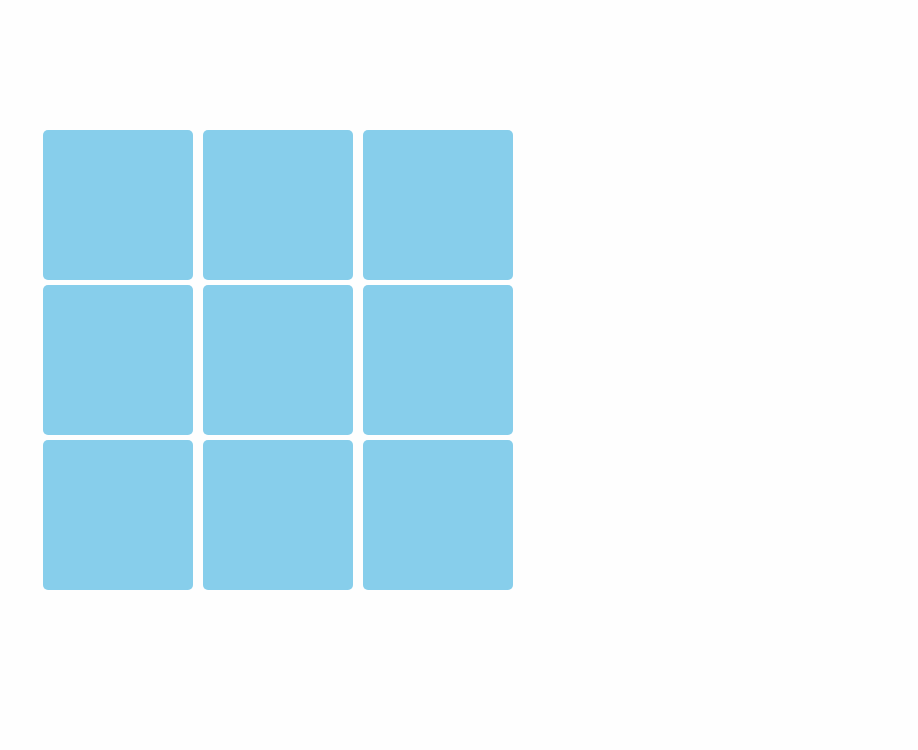
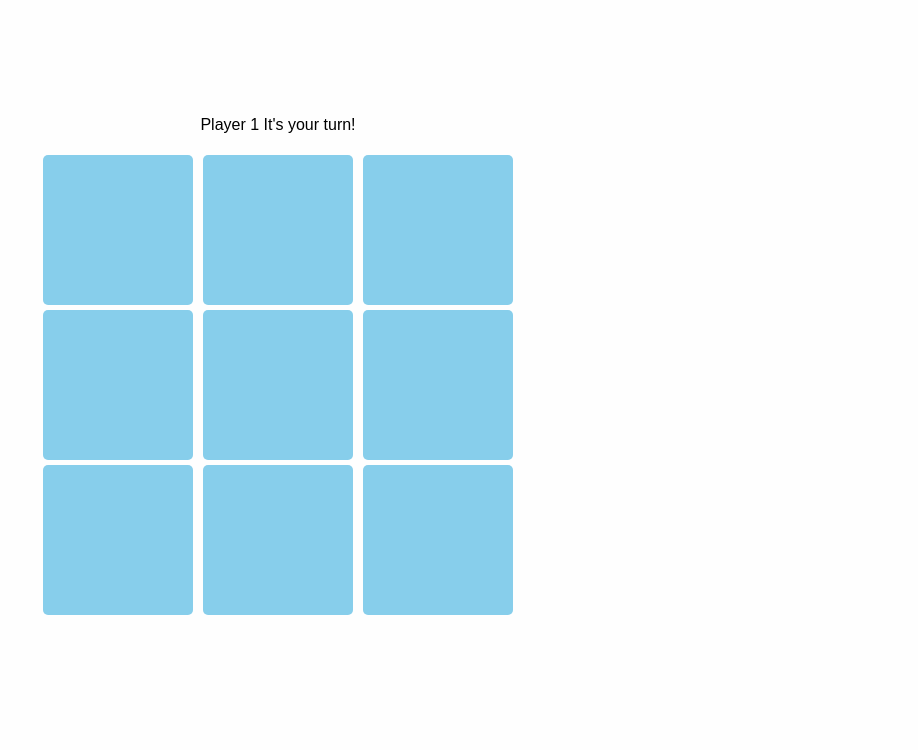
Before and after one commit to DraeRamsey/tic-tac-toe, a plain HTML site: page index.html in a window 1280 px wide. Shown: the top 750 px of the page, without its empty margins (362-1280 px from the left). Drawn offline with Linux system fonts and the light colour scheme.

Commit message:
outfit game with basic innerHTML text

```diff
--- a/css/style.css
+++ b/css/style.css
@@ -59,6 +59,13 @@ section{
   display: flex;
   align-items: center;
   justify-content: center;
+  flex-direction: column;
+}
+
+#game-board{
+  display: flex;
+  align-items: center;
+  justify-content: center;
 }
 
 .game-board-row div {
--- a/index.html
+++ b/index.html
@@ -18,6 +18,11 @@
 
         <div id="game-container">
 
+          <p id="game-text">
+
+          </p>
+
+          <div id="game-board">
              <div class="game-board-row">
                <div data-index-number="0"></div>
                <div data-index-number="1"></div>
@@ -33,7 +38,7 @@
               <div data-index-number="7"></div>
               <div data-index-number="8"></div>
            </div>
-
+          </div>
         </div>
       </section>
 
--- a/js/script.js
+++ b/js/script.js
@@ -55,8 +55,10 @@ const GameController = (() =>
 {
   GameBoard.renderGameBoard();
   //input: players put in their names here
-  let player1 = Player("jeff", "X");
-  let player2 = Player("ben", "O");
+  let player1 = Player("Player 1", "X");
+  let player2 = Player("Player 2", "O");
+  let game_text = document.getElementById("game-text");
+
 
   let winner    = false;
   let tie       = false;
@@ -107,7 +109,7 @@ const GameController = (() =>
                && GameBoard.gameboard[item[2]] === player_up.type){
                  console.log(player_up.name + " wins!");
                  winner = true;
-                 //change html to declare winner
+                 game_text.innerHTML = player_up.name + " wins!";
                  // call game end function
                }
 
@@ -116,14 +118,12 @@ const GameController = (() =>
 
            })
          }
-        //check for win
 
           counter ++;
           checkWinStatus();
           determineTurn();
           determineTie();
 
-        //GameBoard.gameboard
 
 
         }
@@ -133,9 +133,15 @@ console.log({winner, tie, player_up,counter});
   }
 
   function determineTurn()
-  {
+  { if(winner){
+    return;
+  }
+  else{
     counter % 2 === 0 ? player_up = player1 : player_up = player2
-    // change html to say whos turn it is
+    console.log(player_up.name);
+    game_text.innerHTML = player_up.name + " It's your turn!";
+  }
+
   }
 
   function determineTie(){
@@ -144,9 +150,12 @@ console.log({winner, tie, player_up,counter});
     }
 
     else{
-    counter === 9 ? tie = true : tie = false;
-    //if tie then change the html to say so
-  }
+      counter === 9 ? tie = true : tie = false;
+
+      if(tie){
+      game_text.innerHTML = " It's a tie!";
+      }
+    }
   }
 
   function endGame(){
```
Lines whose indentation alone changed are shown as unchanged.
